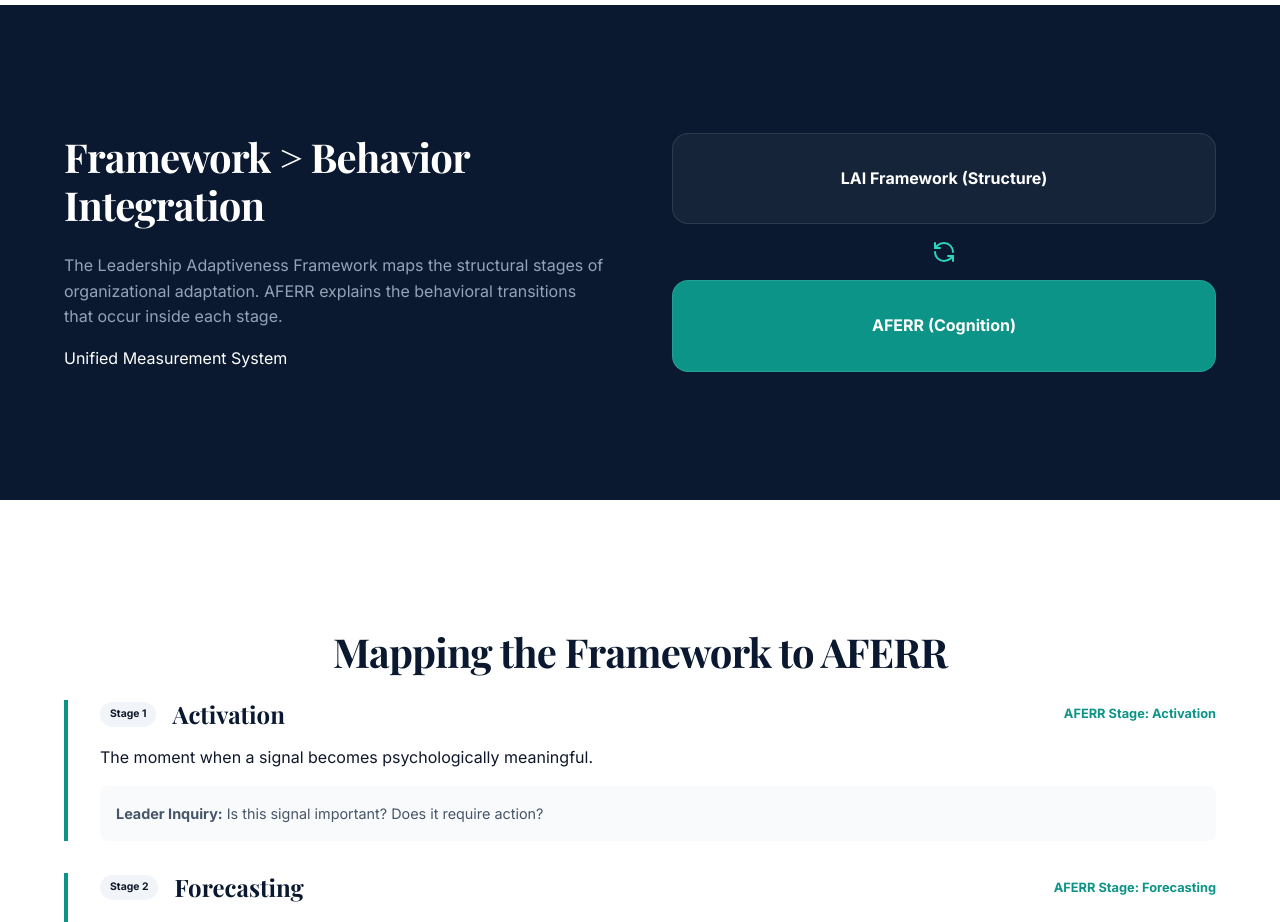
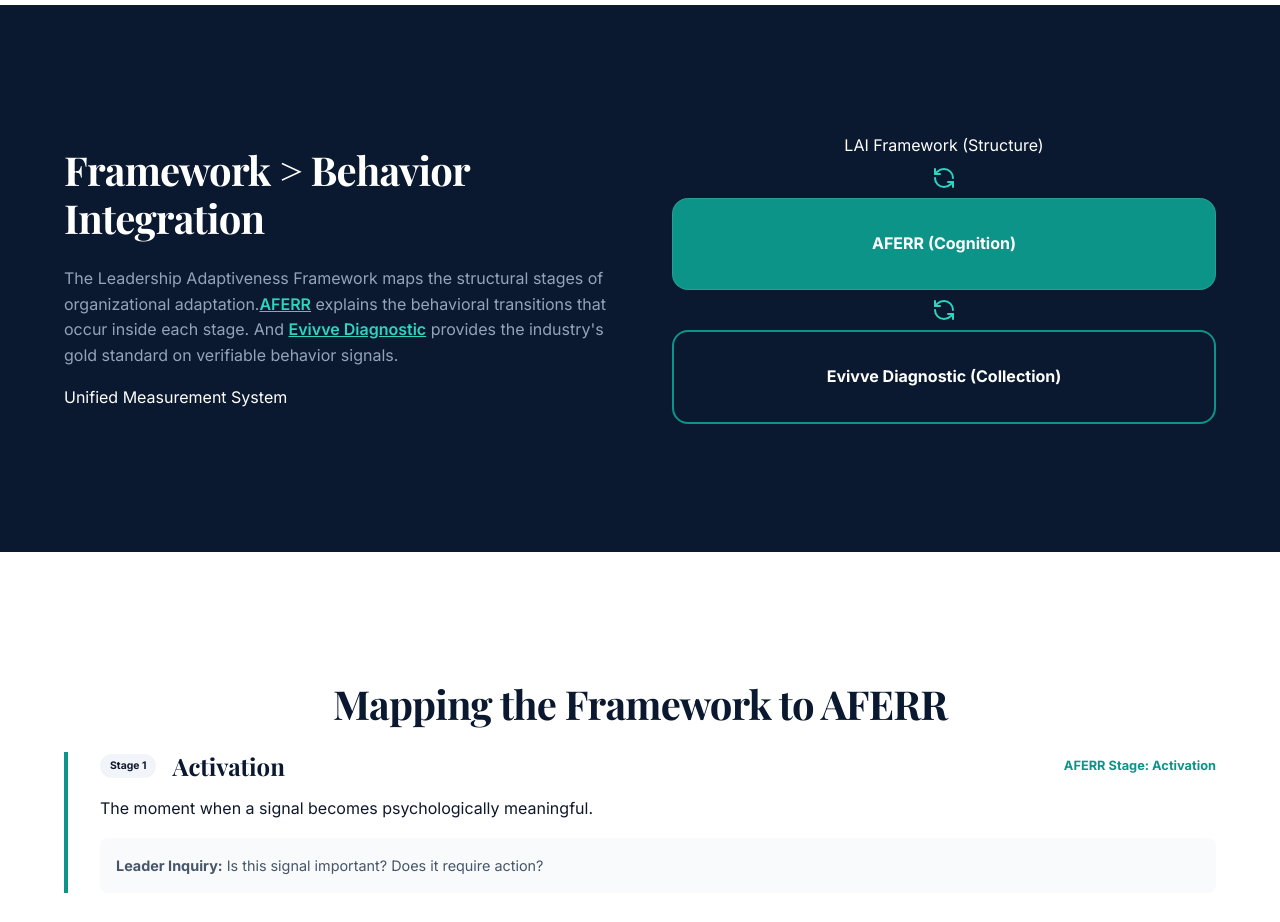
Before and after one commit to mohsinmem/lai, a React (Vite) app: page /aferr in a window 1280 px wide. Shown: the part 2020-2942 px from the top of the page. Built offline with nearby package versions, Linux system fonts and the light colour scheme; no server answers; a web font is replaced by a local one.

Commit message:
feat: integrate Evivve Diagnostic layer into Behavioral Engine page

```diff
--- a/src/pages/AFERRPage.jsx
+++ b/src/pages/AFERRPage.jsx
@@ -90,15 +90,21 @@
           <div className="grid-2 items-center">
             <div>
               <h2 className="section-h2 text-white">Framework {'>'} Behavior Integration</h2>
-              <p className="text-slate-400 mb-4">The Leadership Adaptiveness Framework maps the structural stages of organizational adaptation. AFERR explains the behavioral transitions that occur inside each stage.</p>
+              <p className="text-slate-400 mb-4">
+                The <Link to="/framework" className="text-link">Leadership Adaptiveness Framework</Link> maps the structural stages of organizational adaptation.
+                <a href="https://aferr.org" target="_blank" rel="noopener noreferrer" className="text-link">AFERR</a> explains the behavioral transitions that occur inside each stage.
+                And <a href="https://evivve.com" target="_blank" rel="noopener noreferrer" className="text-link">Evivve Diagnostic</a> provides the industry's gold standard on verifiable behavior signals.
+              </p>
               <div className="triangulation-badge">Unified Measurement System</div>
             </div>
             <div className="diagram-placeholder">
-               {/* Simplified Diagram Representation */}
+               {/* Expanded Integration Stack */}
                <div className="integration-box">
-                  <div className="layer-framework">LAI Framework (Structure)</div>
+                  <Link to="/framework" className="layer-framework">LAI Framework (Structure)</Link>
                   <div className="layer-connector"><RefreshCcw className="text-teal-400" /></div>
-                  <div className="layer-aferr">AFERR (Cognition)</div>
+                  <a href="https://aferr.org" target="_blank" rel="noopener noreferrer" className="layer-aferr">AFERR (Cognition)</a>
+                  <div className="layer-connector"><RefreshCcw className="text-teal-400" /></div>
+                  <a href="https://evivve.com" target="_blank" rel="noopener noreferrer" className="layer-evivve">Evivve Diagnostic (Collection)</a>
                </div>
             </div>
           </div>
@@ -238,10 +244,15 @@
         .cycle-card h3 { font-size: 1.1rem; font-weight: 800; margin: 0; }
 
         /* Integration Layer */
-        .integration-box { display: flex; flex-direction: column; gap: 1rem; align-items: center; }
-        .layer-framework, .layer-aferr { padding: 2rem; border-radius: 16px; width: 100%; text-align: center; font-weight: 800; border: 1px solid rgba(255,255,255,0.1); }
+        .integration-box { display: flex; flex-direction: column; gap: 0.5rem; align-items: center; }
+        .layer-framework, .layer-aferr, .layer-evivve { padding: 2rem; border-radius: 16px; width: 100%; text-align: center; font-weight: 800; border: 1px solid rgba(255,255,255,0.1); text-decoration: none; color: white; transition: all 0.3s; }
         .layer-framework { background: rgba(255,255,255,0.05); }
         .layer-aferr { background: #0d9488; }
+        .layer-evivve { background: #0a192f; border: 2px solid #0d9488; }
+        .layer-framework:hover, .layer-aferr:hover, .layer-evivve:hover { transform: translateY(-3px); box-shadow: 0 4px 20px rgba(13,148,136,0.3); }
+
+        .text-link { color: #2dd4bf; text-decoration: underline; font-weight: 600; }
+        .text-link:hover { color: #5eead4; }
 
         /* Mapping List */
         .mapping-list { display: flex; flex-direction: column; gap: 2rem; }
```
